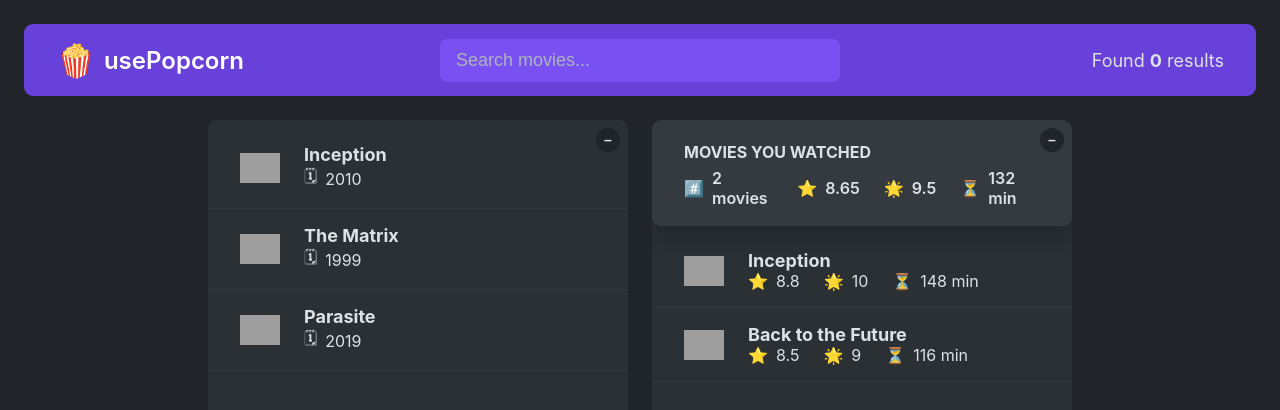
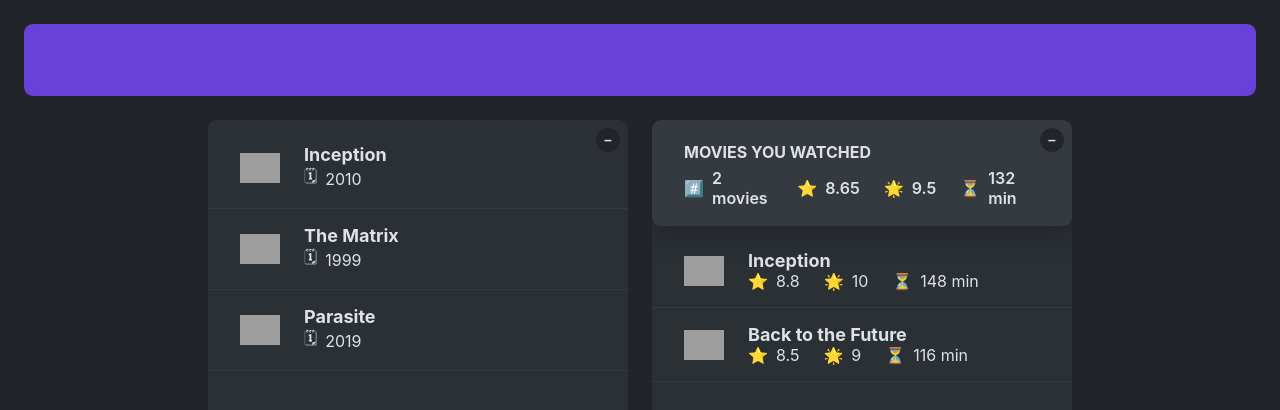
Before and after one commit to eldrich27/Popcorn, a React (Vite) app in the folder popcorn/: page / in a window 1280 px wide. Shown: the top 410 px of the page. Built offline with nearby package versions, Linux system fonts and the light colour scheme; grey boxes are pictures that could not be loaded.

Commit message:
Adding children to navbar

```diff
--- a/popcorn/src/components/NavBar.tsx
+++ b/popcorn/src/components/NavBar.tsx
@@ -1,16 +1,15 @@
 
-import { useState } from "react";
+import { type PropsWithChildren } from "react";
 import { Logo } from "./Logo";
 import { Search } from "./Search";
 
 
 
-export function NavBar(){
+export function NavBar({ children }: PropsWithChildren) {
 
     return(
         <nav className="nav-bar">
-            <Logo />
-            <Search />
-      </nav>
+            {children}
+        </nav>
     )
 }
```
